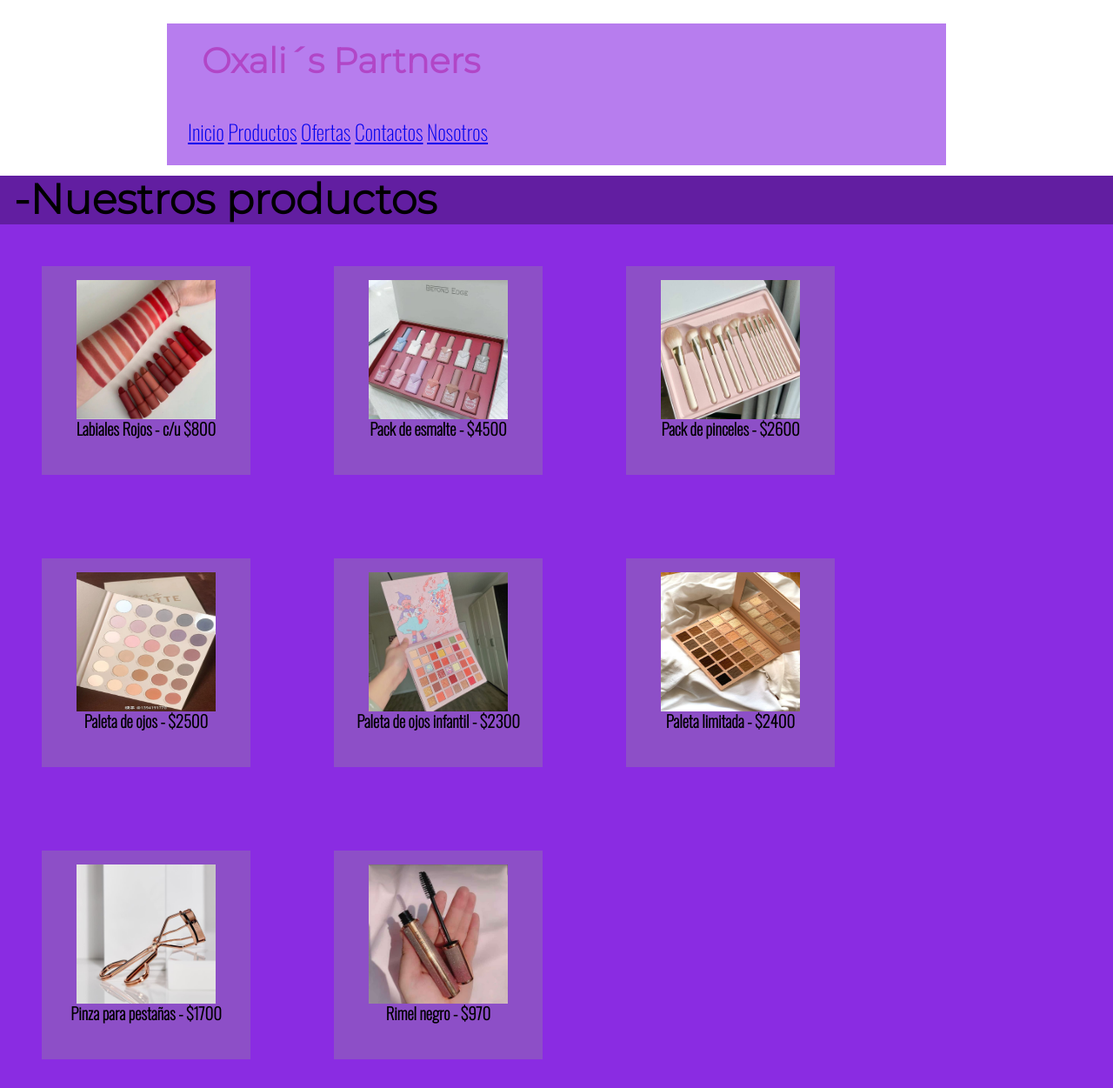
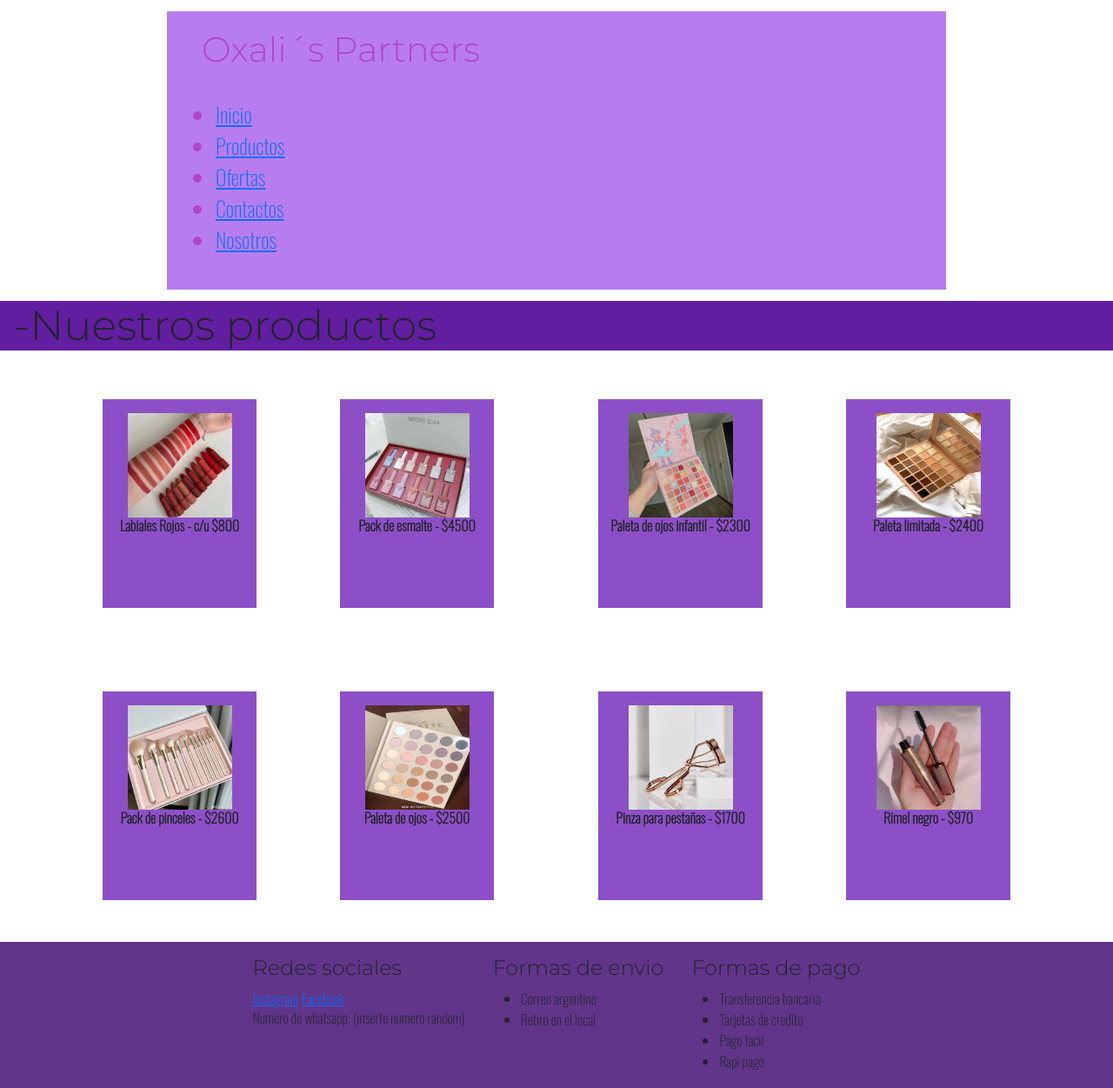
Before and after one commit to LucianoXibilia/Oxalis, a plain HTML site: page Paginas/Productos.html in a window 1280 px wide. Shown: the top 1251 px of the page at 87% size. Drawn offline with nearby package versions, Linux system fonts and the light colour scheme.

Commit message:
Aplicando bootstrap en productos

```diff
--- a/Paginas/Productos.html
+++ b/Paginas/Productos.html
@@ -11,6 +11,7 @@
     <link rel="preconnect" href="https://fonts.gstatic.com" crossorigin>
     <link href="https://fonts.googleapis.com/css2?family=Montserrat:wght@300&display=swap" rel="stylesheet">
     <link rel="stylesheet" href="../normalize.css">
+    <link rel="stylesheet" href="../bootstrap/css/bootstrap.min.css">
     <link rel="stylesheet" href="../style.css">
     <title>Oxali´s - Productos</title>
 </head>
@@ -19,66 +20,90 @@
         <h1 class="titulo">Oxali´s Partners</h1>
         <img src="" alt="">
         <nav class="nav">
-            <a href="../index.html">Inicio</a>
-            <a href="../Paginas/Productos.html">Productos</a>
-            <a href="../Paginas/Ofertas.html">Ofertas</a>
-            <a href="../Paginas/Contactos.html">Contactos</a>
-            <a href="../Paginas/Nosotros.html">Nosotros</a>
+            <ul>
+                <li><a href="../index.html">Inicio</a></li>
+                <li><a href="../Paginas/Productos.html">Productos</a></li>
+                <li><a href="../Paginas/Ofertas.html">Ofertas</a></li>
+                <li><a href="../Paginas/Contactos.html">Contactos</a></li>
+                <li><a href="../Paginas/Nosotros.html">Nosotros</a></li>
+            </ul>
         </nav>
     </header>
     <main>
+
         <div class="Div__titulo">
             <h2 class="Titulos">-Nuestros productos</h2>
         </div>
-        <div class="cajas--productos">
-            <div class="cajas__producto--productos">
+
+        <div class="container">
+            <div class="row">
+                <div class="col col-md-12 col-lg-6">
+                    <div class="row">
+                        <div class="row">
+                            <div class="cajas__producto--productos col">
                                 <img class="img" src="../Multimedia/Imagenes/labialesrojos.jpeg" alt="">
-                <h3 class="Textos">
+                                <h3 class="Textos textos--productos">
                                     Labiales Rojos - c/u $800
                                 </h3>
                             </div>
-            <div class="cajas__producto--productos">
+                            <div class="cajas__producto--productos col">
                                 <img class="img" src="../Multimedia/Imagenes/packdeesmalte.jpeg" alt="">
-                <h3 class="Textos">
+                                <h3 class="Textos textos--productos">
                                     Pack de esmalte - $4500
                                 </h3>
                             </div>
-            <div class="cajas__producto--productos">
+                        </div>
+
+                        <div class="row">
+                            <div class="cajas__producto--productos col">
                                 <img class="img" src="../Multimedia/Imagenes/packdepinceles.jpeg" alt="">
-                <h3 class="Textos">
+                                <h3 class="Textos textos--productos">
                                     Pack de pinceles - $2600
                                 </h3>
                             </div>
-            <div class="cajas__producto--productos">
+                            <div class="cajas__producto--productos col">
                                 <img class="img" src="../Multimedia/Imagenes/Paletadeojos.jpeg" alt="">
-                <h3 class="Textos">
+                                <h3 class="Textos textos--productos">
                                     Paleta de ojos - $2500
                                 </h3>
                             </div>
-            <div class="cajas__producto--productos">
+                        </div>
+                    </div>
+                </div>
+
+                <div class="col col-md-12 col-lg-6">
+                    <div class="row">
+                        <div class="cajas__producto--productos col">
                             <img class="img" src="../Multimedia/Imagenes/Paletadeojosinf.jpeg" alt="">
-                <h3 class="Textos">
+                            <h3 class="Textos textos--productos">
                                 Paleta de ojos infantil - $2300
                             </h3>
                         </div>
-            <div class="cajas__producto--productos">
+                        <div class="cajas__producto--productos col">
                             <img class="img" src="../Multimedia/Imagenes/paletalimitada.jpeg" alt="">
-                <h3 class="Textos">
+                            <h3 class="Textos textos--productos">
                                 Paleta limitada - $2400
                             </h3>
                         </div>
-            <div class="cajas__producto--productos">
+                    </div>
+
+                    <div class="row">
+                        <div class="cajas__producto--productos col">
                             <img class="img" src="../Multimedia/Imagenes/pinzaparapestañas.jpeg" alt="">
-                <h3 class="Textos">
+                            <h3 class="Textos textos--productos">
                                 Pinza para pestañas - $1700
                             </h3>
                         </div>
-            <div class="cajas__producto--productos">
+                        <div class="cajas__producto--productos col">
                             <img class="img" src="../Multimedia/Imagenes/rimelnegro.jpeg" alt="">
-                <h3 class="Textos">
+                            <h3 class="Textos textos--productos">
                                 Rimel negro - $970
                             </h3>
                         </div>
+                    </div>
+                </div>
+            </div>
+
         </div>
         <footer>
             <div class="footer">
@@ -109,5 +134,7 @@
             </div>
         </footer>
     </main>
+    <script src="../bootstrap/js/bootstrap.bundle.min.js">
+    </script>
 </body>
 </html>
--- a/style.css
+++ b/style.css
@@ -138,8 +138,8 @@
     display: block;
     margin: auto;
     margin-top: 1em;
-    height: 10em;
-    width: 10em;
+    height: 7.5em;
+    width: 7.5em;
 }
 
 main div h2{
@@ -159,12 +159,26 @@ h3{
 .cajas__producto--productos{
     display: inline-block;
     background-color: rgb(141, 79, 199);
-    height: 15em;
-    width: 15em;
+    height: 12.5em;
+    width: 12.5em;
     margin: 3em;
 }
-
-
+.textos--productos{
+    font-size: 16px;
+    font-weight: 750;
+}
+@media (min-width: 768px) and (max-width: 992px){
+    .cajas__producto--productos{
+        height: 13em;
+        width: 13em;
+    }
+}
+@media (min-width: 768px){
+    .cajas__producto--productos{
+        height: 15em;
+        width: 15em;
+    }
+}
 
 /*Ofertas*/
 main div h2{
```
Also changed, not shown: Paginas/Contactos.html (+2 -0 lines), Paginas/Nosotros.html (+2 -0 lines), Paginas/Ofertas.html (+2 -0 lines), index.html (+2 -0 lines). Lines whose indentation alone changed are shown as unchanged.
